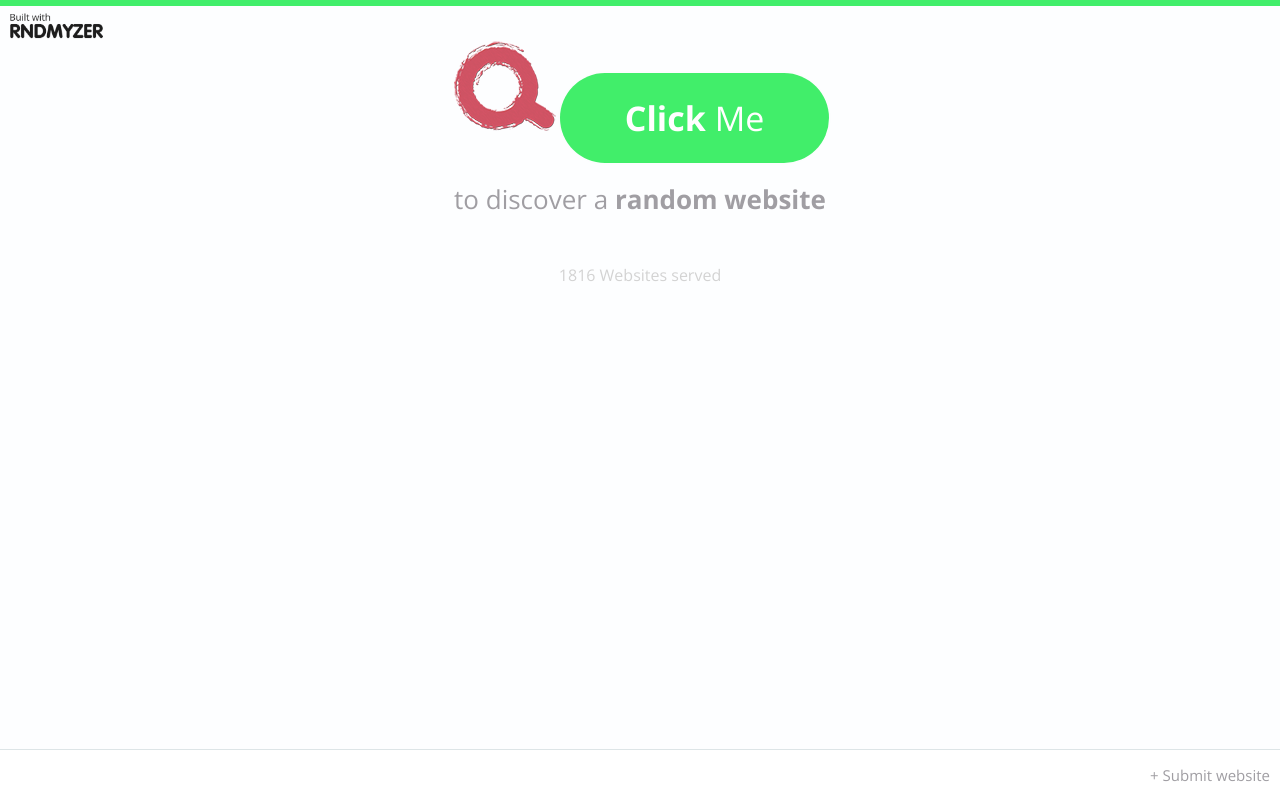
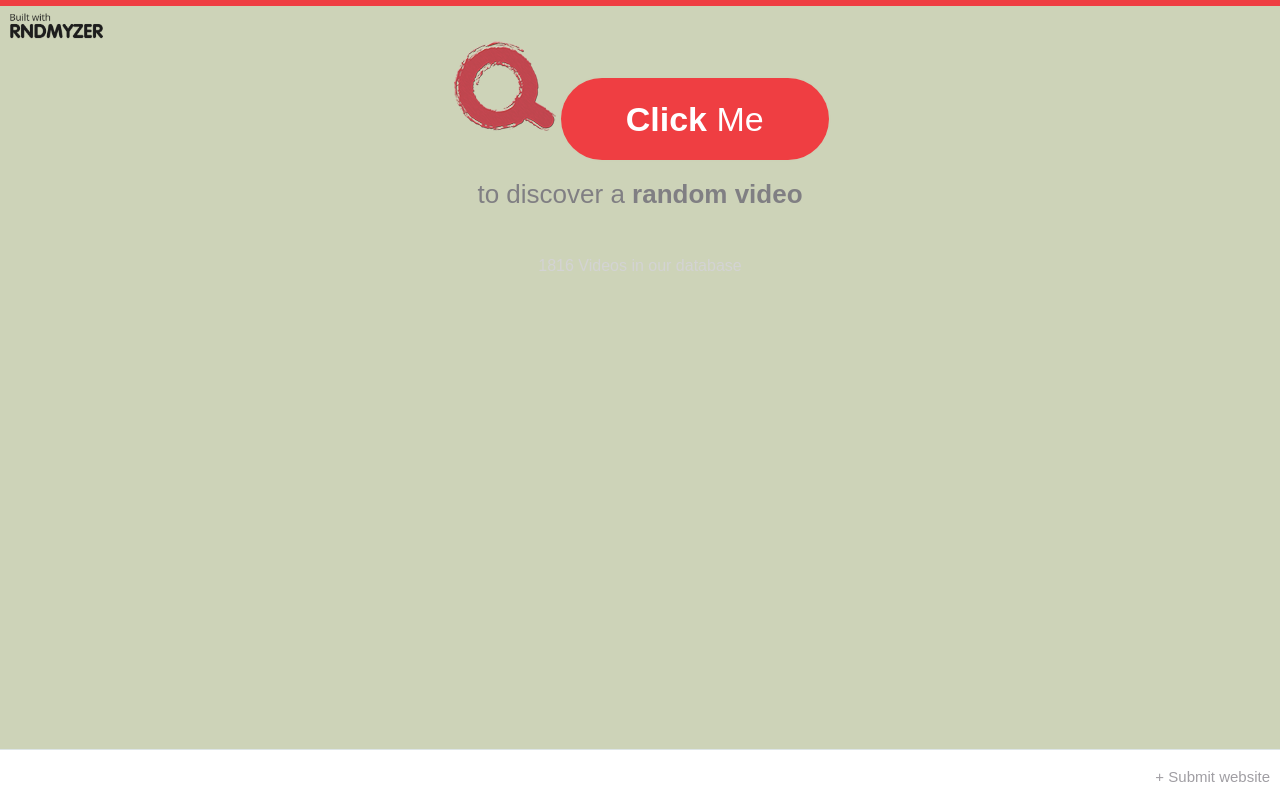
Before and after one commit to kamphey/qrandom, a PHP site: page / in a window 1280 px wide. Run offline with PHP 8.4, Linux system fonts and the light colour scheme.

Commit message:
changed words and colors
changed most colors to Q colors
and changed text to talk about videos and not websites.

```diff
--- a/index.php
+++ b/index.php
@@ -36,7 +36,7 @@ $counter = count($xml->url);
 		<!--End Button-->
 
 		<!--One sentence pitch-->
-		<h2>to discover a <b>random website</b></h2>
+		<h2>to discover a <b>random video</b></h2>
 		<!--End One sentence pitch-->
 
 		<!--Counter, automatically shows how many websites you have in your urls.xml file-->
@@ -44,7 +44,7 @@ $counter = count($xml->url);
 			<?php
 				echo $counter
 			?>
-			Websites served
+			Videos in our database
 		</p>
 		<!--End Counter-->
 
--- a/style.css
+++ b/style.css
@@ -1,8 +1,8 @@
 body{
 	margin:0;
-	font-family: 'Open Sans', sans-serif;
-	background-color: #FDFEFF;
-	border-top: 6px solid #41EE6A;
+	font-family: 'Special Elite', sans-serif;
+	background-color: #CDD3B8;
+	border-top: 6px solid #EF3E42;
 }
 
 
@@ -31,13 +31,13 @@ h2{
 	margin-top: 40px;
 	font-weight: 100;
 	font-size:26px;
-	color: #a09ea3;
+	color: #807F83;
 	padding-left: 5px;
 	padding-right: 5px;
 }
 
 #mainButton{
-	background-color: #41EE6A;
+	background-color: #EF3E42;
 	color: white;
 	font-size: 34px;
 	padding:22px;
@@ -52,7 +52,7 @@ h2{
 }
 
 #mainButton:hover{
-	background-color: #ec5f20;
+	background-color: #807F83;
 	cursor: pointer;
 
     margin: 10px;
```
Also changed, not shown: oldlogo.png (deleted).
